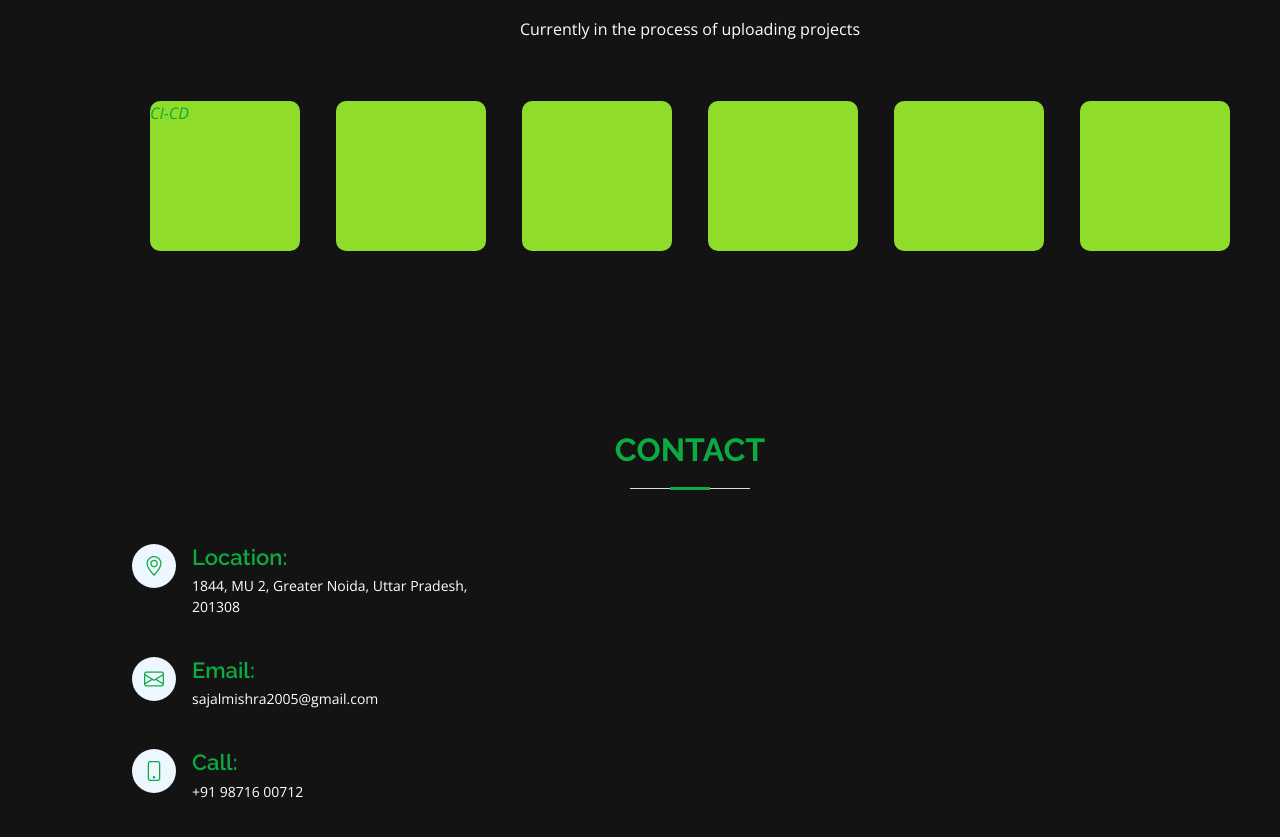
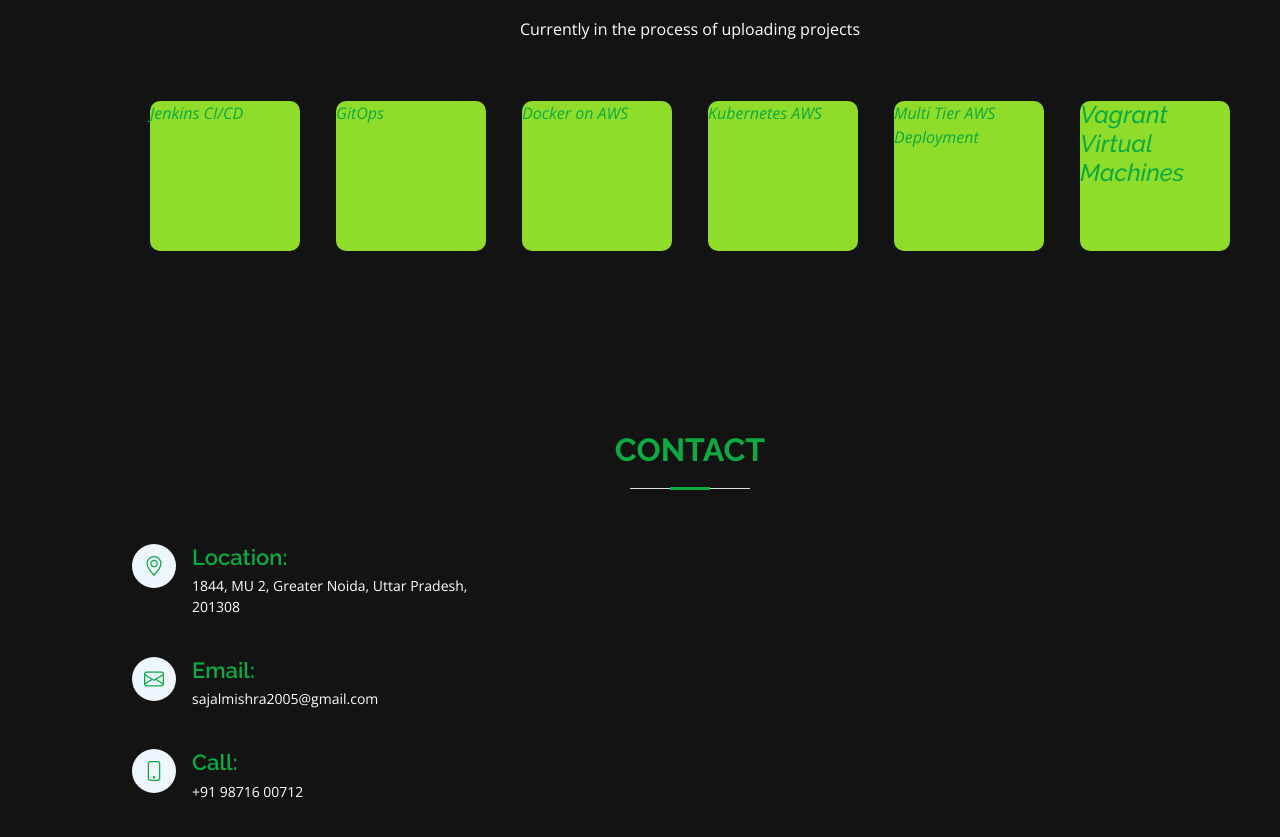
Before and after one commit to sajalmishra786/Portfolio-Website, a plain HTML site: page index.html in a window 1280 px wide. Shown: the part 3509-4346 px from the top of the page. Drawn offline with nearby package versions, Linux system fonts and the light colour scheme.

Commit message:
Update index.html

```diff
--- a/index.html
+++ b/index.html
@@ -330,12 +330,12 @@
                 </div>
 
                     <div class="blocks">
-                      <div class="block"><a href="https://medium.com/@sajalmishra2005/automating-ci-cd-pipelines-with-jenkins-and-aws-a-comprehensive-guide-4cd578f40965"><i>CI-CD</i></a></div>
-                      <div class="block"><a href="https://sajaldevops.hashnode.dev/gitops-project-automating-infrastructure-and-application-deployment"></a></div>
-                      <div class="block"><a href="https://medium.com/@sajalmishra2005/deploying-a-multi-service-app-on-docker-containers-hosted-on-ec2-instances-a-devops-journey-d508e2348400"></a></div>
-                      <div class="block"><a href="https://sajaldevops.hashnode.dev/deploying-a-multi-tier-web-application-on-kubernetes-with-aws"></a></div>
-                      <div class="block"><a href="https://medium.com/@sajalmishra2005/optimizing-web-applications-with-aws-a-step-by-step-guide-8dc091731aad"></a></div>
-                      <div class="block"><a href="https://github.com/sajalmishra786/Vagrant"></a></div>
+                      <div class="block"><a href="https://medium.com/@sajalmishra2005/automating-ci-cd-pipelines-with-jenkins-and-aws-a-comprehensive-guide-4cd578f40965"><i>Jenkins CI/CD</i></a></div>
+                      <div class="block"><a href="https://sajaldevops.hashnode.dev/gitops-project-automating-infrastructure-and-application-deployment"><i>GitOps</i></a></div>
+                      <div class="block"><a href="https://medium.com/@sajalmishra2005/deploying-a-multi-service-app-on-docker-containers-hosted-on-ec2-instances-a-devops-journey-d508e2348400"><i>Docker on AWS</i></a></div>
+                      <div class="block"><a href="https://sajaldevops.hashnode.dev/deploying-a-multi-tier-web-application-on-kubernetes-with-aws"><i>Kubernetes AWS</i></a></div>
+                      <div class="block"><a href="https://medium.com/@sajalmishra2005/optimizing-web-applications-with-aws-a-step-by-step-guide-8dc091731aad"><i>Multi Tier AWS Deployment</i></a></div>
+                      <div class="block"><a href="https://github.com/sajalmishra786/Vagrant"><i><h4>Vagrant Virtual Machines</h4></i></a></div>
                     </div>
 
 
```
